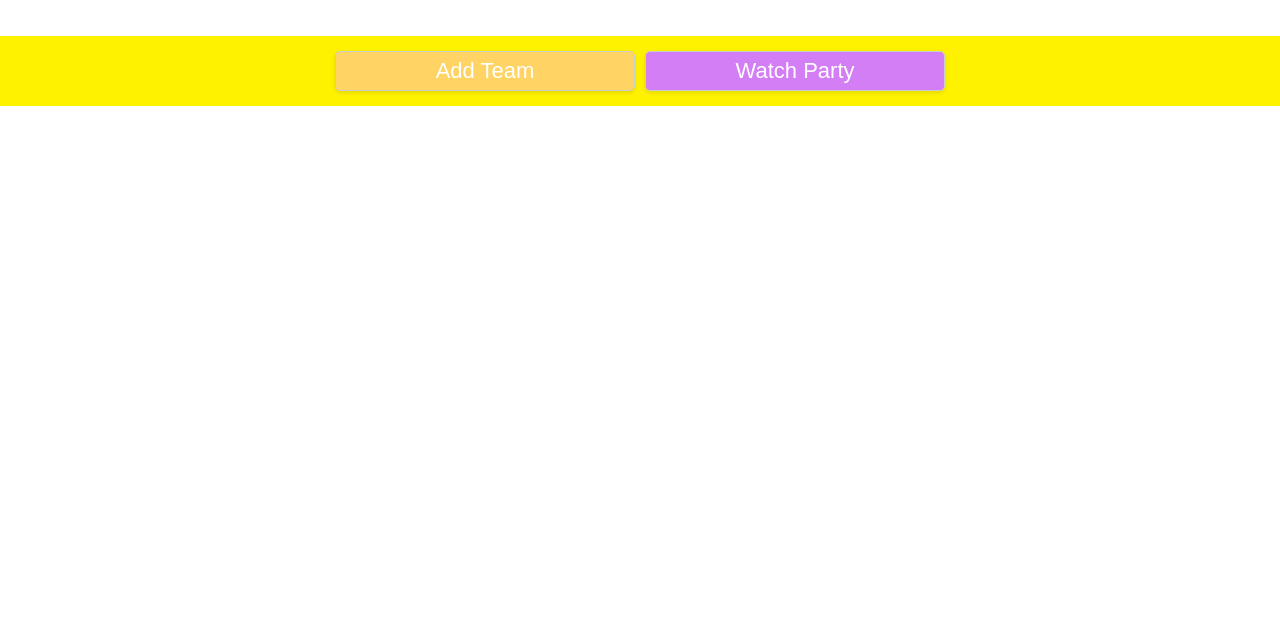
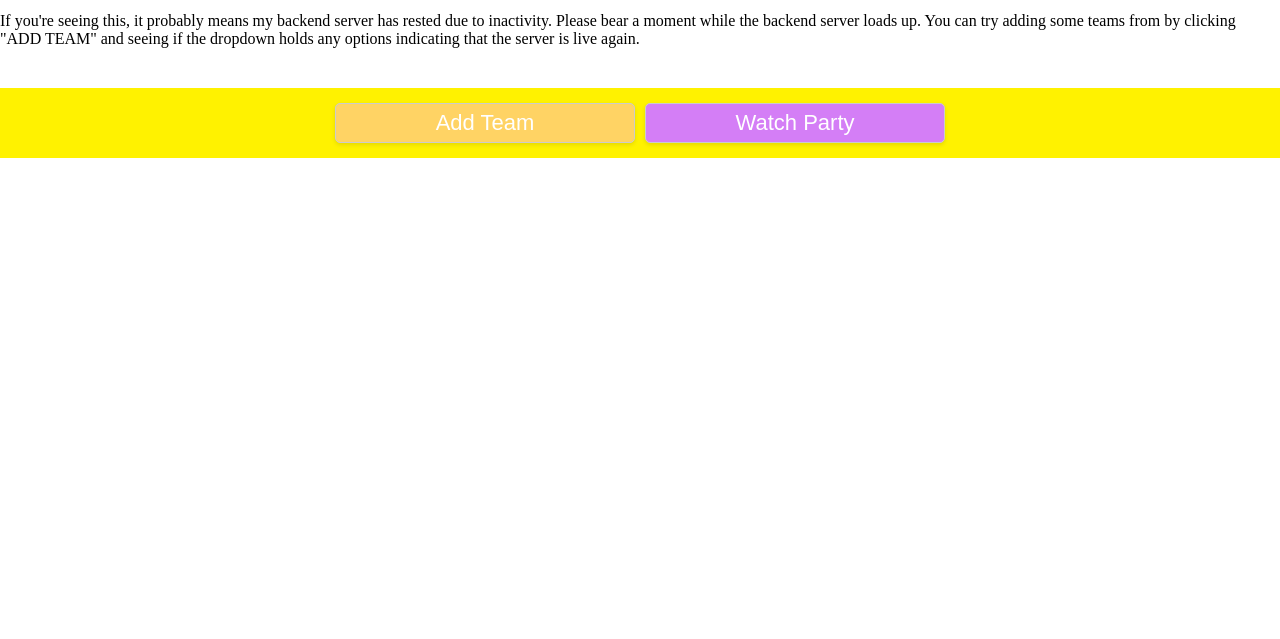
Before and after one commit to voltro33/TeamBookV2, a plain HTML site: page index.html in a window 1280 px wide. Shown: the part 161-800 px from the top of the page. Drawn offline with Linux system fonts and the light colour scheme.

Commit message:
Update index.html

```diff
--- a/index.html
+++ b/index.html
@@ -23,6 +23,9 @@
     <header class="main-header">
         <a href="purpose.html"><h1 class="title">TeamBook</h1></a>
     </header>
+
+   <p id="hiddenId"> If you're seeing this, it probably means my backend server has rested due to inactivity. Please bear a moment while the backend server loads up. You can try adding some teams from by clicking "ADD TEAM" and seeing if the dropdown holds any options indicating that the server is live again.
+     </p>
 
     <div id="card-container">
 
```
